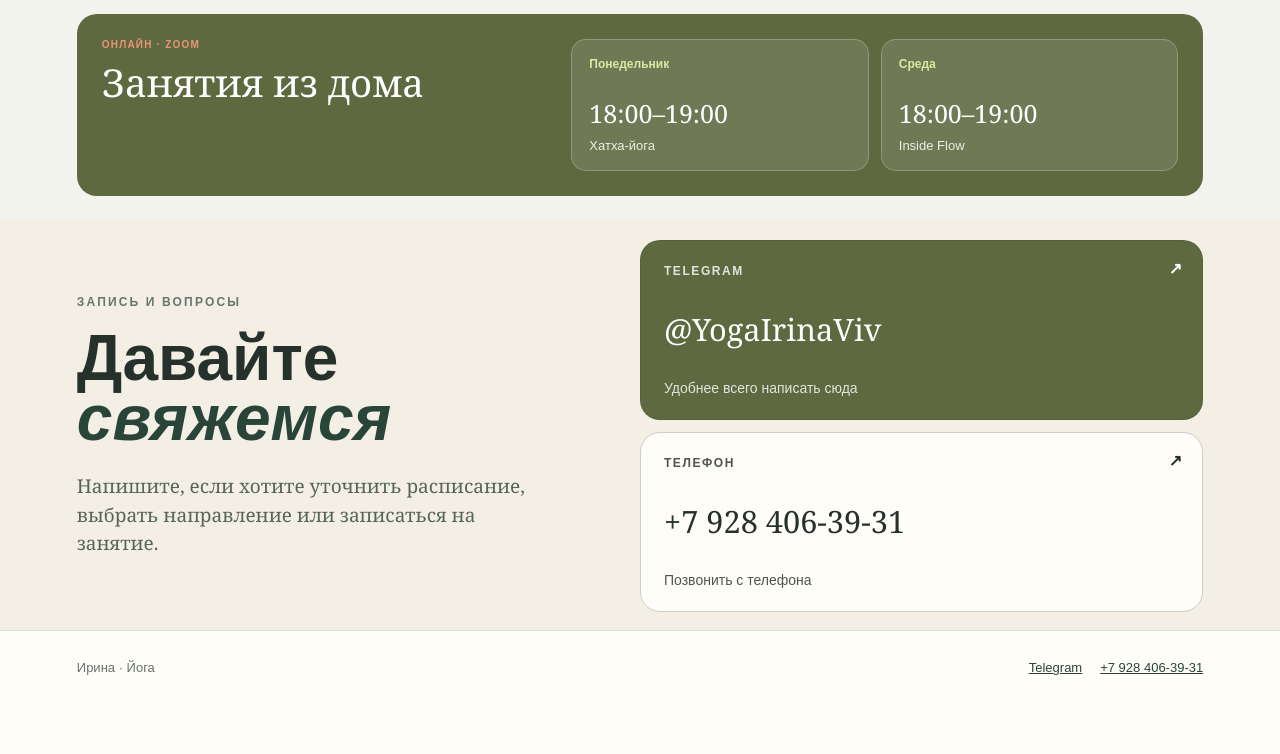
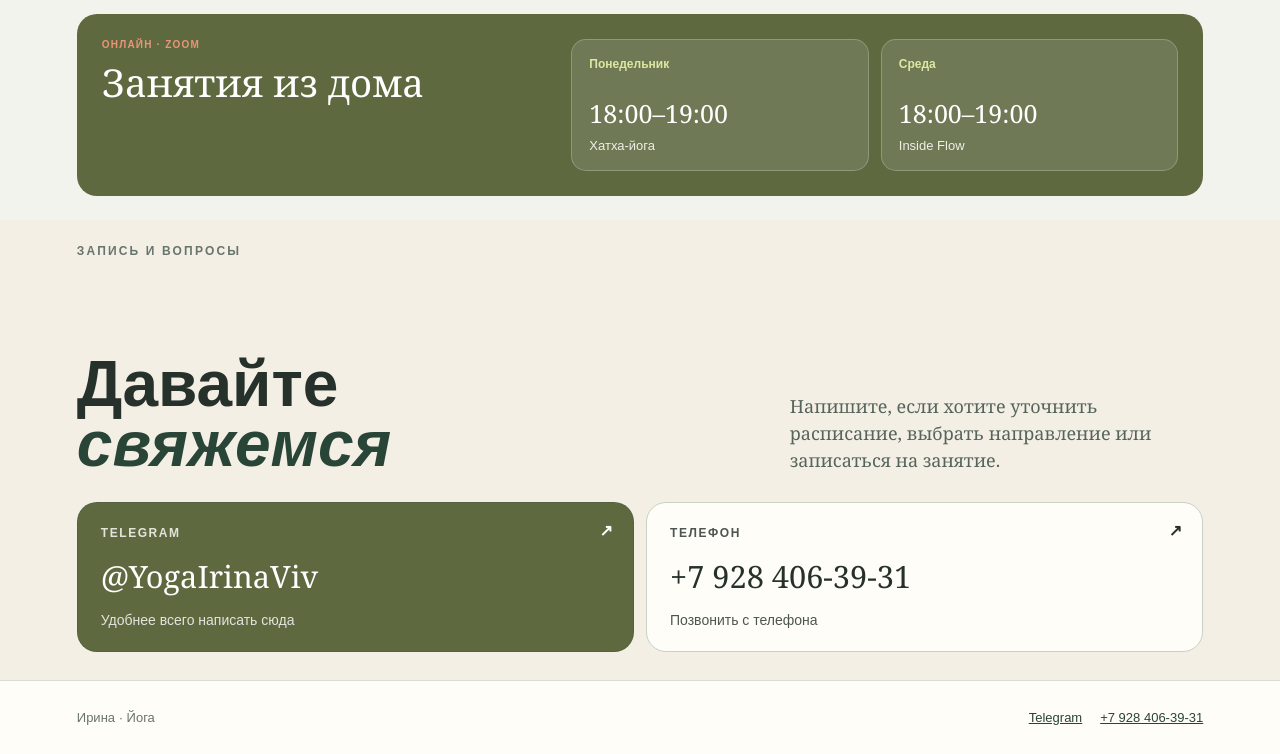
Before and after one commit to irivivchar-arch/yoga-irina-site, a plain HTML site: page dist/contacts/index.html in a window 1280 px wide. Shown: the part 1452-2206 px from the top of the page. Before the commit the page ends 2156 px from the top, so only its background shows below. Drawn offline with Linux system fonts and the light colour scheme.

Commit message:
Organize booking contact section

```diff
--- a/dist/styles.css
+++ b/dist/styles.css
@@ -401,10 +401,11 @@ body.detail-open { overflow: hidden; }
 .about-values h2 { margin: 45px 0 10px; font-family: Georgia,serif; font-size: 25px; font-weight: 400; }
 .about-values p { margin: 0; color: var(--muted); font-size: 12px; line-height: 1.6; }
 
-.contacts-main { min-height: 0; display: grid; grid-template-columns: minmax(0,.9fr) minmax(430px,1.1fr); align-items: center; gap: 8vw; padding: 20px 6vw 18px; background: var(--cream); }
-.contacts-main > div:first-child > p:last-child { max-width: 570px; margin: 24px 0 0; color: #56645b; font-family: Georgia,serif; font-size: 19px; line-height: 1.5; }
-.contacts-grid { display: grid; gap: 12px; }
-.contact-tile { position: relative; min-height: 180px; display: flex; flex-direction: column; justify-content: space-between; padding: 23px; border: 1px solid #c9d0c7; border-radius: 20px; background: var(--paper); color: inherit; text-decoration: none; }
+.contacts-main { min-height: 0; display: grid; grid-template-columns: 1fr; gap: 28px; padding: 24px 6vw 28px; background: var(--cream); }
+.contacts-main > div:first-child { display: grid; grid-template-columns: minmax(0,1fr) minmax(280px,.65fr); align-items: end; gap: 6vw; }
+.contacts-main > div:first-child > p:last-child { grid-column: 2; grid-row: 1 / span 2; max-width: 570px; margin: 0; color: #56645b; font-family: Georgia,serif; font-size: 18px; line-height: 1.5; }
+.contacts-grid { display: grid; grid-template-columns: repeat(2,minmax(0,1fr)); gap: 12px; }
+.contact-tile { position: relative; min-height: 150px; display: flex; flex-direction: column; justify-content: space-between; padding: 23px; border: 1px solid #c9d0c7; border-radius: 20px; background: var(--paper); color: inherit; text-decoration: none; }
 .contact-tile.primary { border-color: rgba(41,69,56,.18); background: #5f6940; color: #fff; }
 .contact-tile span { font-size: 9px; font-weight: 700; letter-spacing: .13em; text-transform: uppercase; opacity: .65; }
 .contact-tile strong { font-family: Georgia,serif; font-size: clamp(22px,2.4vw,33px); font-weight: 400; }
@@ -497,6 +498,8 @@ body.detail-open { overflow: hidden; }
   .home-contact-strip > p { grid-column: 1 / -1; grid-row: 2; }
   .about-photo { min-height: 460px; }
   .contacts-main { min-height: 0; }
+  .contacts-main > div:first-child { grid-template-columns: 1fr; gap: 12px; }
+  .contacts-main > div:first-child > p:last-child { grid-column: auto; grid-row: auto; margin-top: 4px; }
   .schedule-heading, .studio-block, .practice-availability { grid-template-columns: 1fr; }
   .studio-map { min-height: 420px; }
   .online-schedule { grid-template-columns: 1fr 1fr; }
@@ -555,6 +558,7 @@ body.detail-open { overflow: hidden; }
   .about-lead { font-size: 18px; }
   .about-values { padding: 1px 16px 55px; }
   .contacts-main { padding: 20px 16px 16px; }
+  .contacts-grid { grid-template-columns: 1fr; }
   .schedule-section { padding: 16px 16px 20px; }
   .schedule-heading { grid-template-columns: 1fr; gap: 18px; }
   .studio-copy { padding: 20px; }
```
